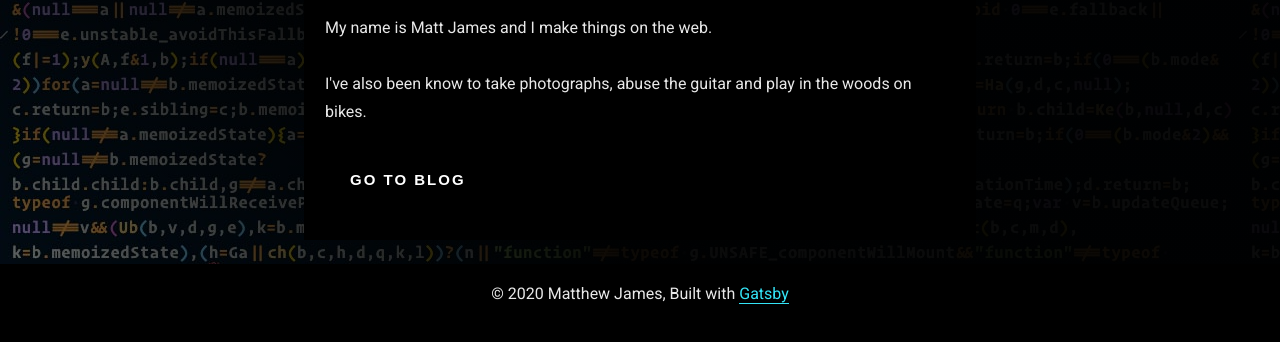
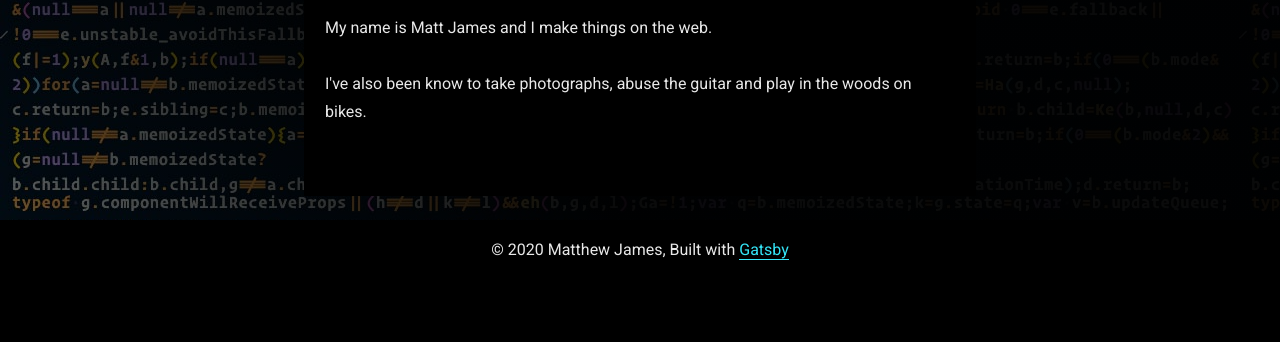
Before and after one commit to mattfrankjames/mattfrankjames-static-gatsby, a Gatsby site: page / in a window 1280 px wide. Shown: the part 698-1040 px from the top of the page. After the commit the page ends 1002 px from the top, so only its background shows below. Built offline with nearby package versions, Linux system fonts and the light colour scheme; Gatsby itself is replaced by a stand-in of ours; some packages are replaced by stand-ins of ours; a web font is replaced by a local one.

Commit message:
remove posts from home page

```diff
--- a/src/pages/index.js
+++ b/src/pages/index.js
@@ -1,14 +1,12 @@
 import React from "react"
-import { Link } from "gatsby"
+import { Link, graphql } from "gatsby"
 
 import Layout from "../components/layout"
 import SEO from "../components/seo"
-import Button from "../components/button"
 
 class IndexPage extends React.Component {
   render() {
     const siteTitle = "Matt Frank James"
-
     return (
       <Layout location={this.props.location} title={siteTitle}>
         <SEO
@@ -22,9 +20,6 @@ class IndexPage extends React.Component {
           I've also been know to take photographs, abuse the guitar and play in
           the woods on bikes.
         </p>
-        <Link to="/blog/">
-          <Button marginTop="35px">Go to Blog</Button>
-        </Link>
       </Layout>
     )
   }
```
